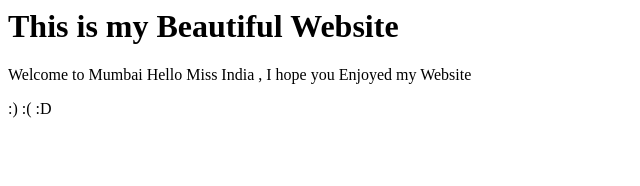
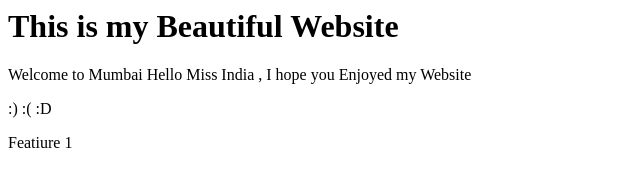
Before and after one commit to mycardevops/firstprojet, a plain HTML site: page index.html in a window 1280 px wide. Shown: the full height of the page, 0-640 px from the left. Drawn offline with Linux system fonts and the light colour scheme.

Commit message:
feature 1 added

```diff
--- a/index.html
+++ b/index.html
@@ -4,7 +4,7 @@
 	<h1> This is my Beautiful Website </h1>
 	<p> Welcome to Mumbai Hello Miss India , I hope you Enjoyed my Website </p>
 	<p> :) :( :D
-
+	<p> Featiure 1 </p>
 	</p>
 
 
```
